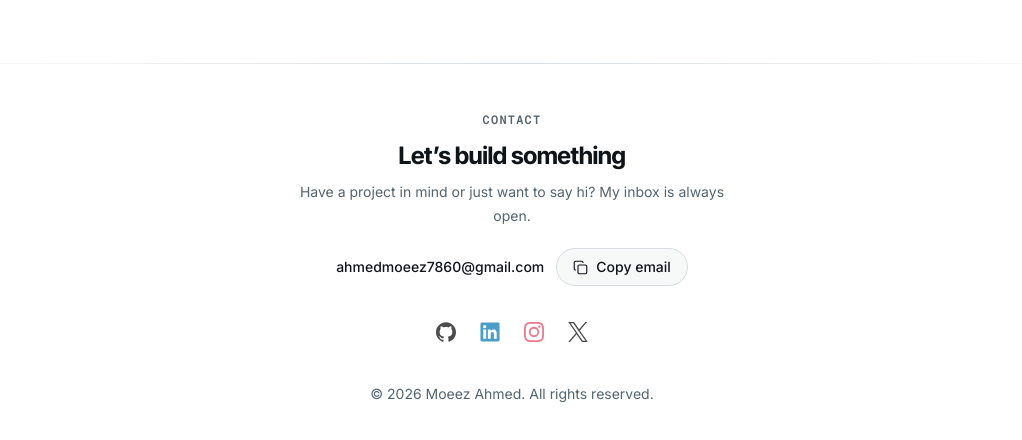
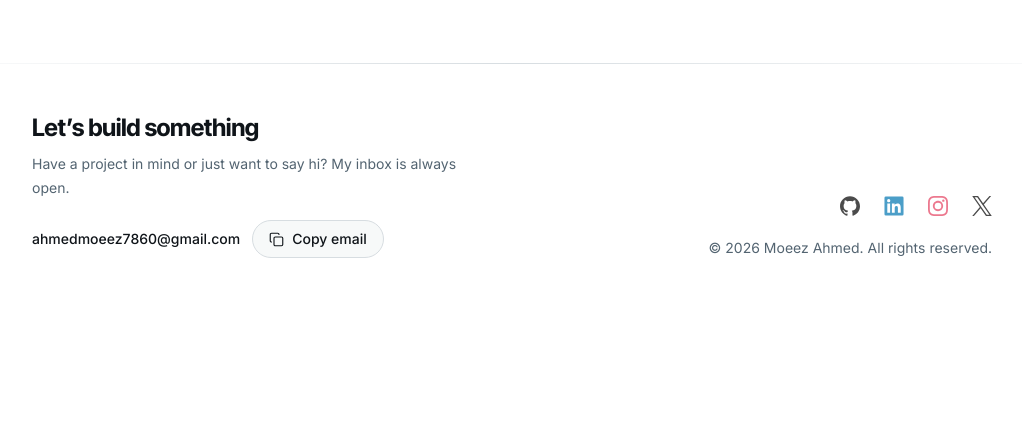
Before and after one commit to Moeez34/portfolio-new, a React (Vite) app: page / in a window 1280 px wide. Shown: the part 2942-3382 px from the top of the page, without its empty margins (128-1150 px from the left). After the commit the page ends 3240 px from the top, so only its background shows below. Built offline with nearby package versions, Linux system fonts and the light colour scheme; no server answers.

Commit message:
Left-align footer CTA and remove contact label

```diff
--- a/src/components/Footer.jsx
+++ b/src/components/Footer.jsx
@@ -58,12 +58,9 @@ export default function Footer() {
   return (
     <footer className="w-full">
       <div className="h-px w-full bg-gradient-to-r from-transparent via-ink-border to-transparent" />
-      <div className="mx-auto flex max-w-5xl flex-col items-center gap-9 px-4 pb-10 pt-12 sm:px-8">
-        <div className="flex flex-col items-center text-center">
-          <p className="font-mono text-xs font-semibold uppercase tracking-[0.1em] text-ink-kicker">
-            Contact
-          </p>
-          <h2 className="mt-3 font-display text-xl font-bold tracking-[-0.02em] text-ink-title sm:text-2xl">
+      <div className="mx-auto flex max-w-5xl flex-col gap-8 px-4 pb-10 pt-12 sm:px-8 md:flex-row md:items-end md:justify-between">
+        <div className="flex flex-col items-start text-left">
+          <h2 className="font-display text-xl font-bold tracking-[-0.02em] text-ink-title sm:text-2xl">
             Let&rsquo;s build something
           </h2>
           <p className="mt-2 max-w-md text-sm leading-6 text-ink-muted">
@@ -71,7 +68,7 @@ export default function Footer() {
             open.
           </p>
 
-          <div className="mt-5 flex flex-col items-center gap-3 sm:flex-row">
+          <div className="mt-5 flex flex-col items-start gap-3 sm:flex-row sm:items-center">
             <a
               href={`mailto:${profile.email}`}
               className="text-sm font-medium text-ink-text underline-offset-4 transition-colors hover:text-ink-muted hover:underline"
@@ -98,6 +95,7 @@ export default function Footer() {
           </span>
         </div>
 
+        <div className="flex flex-col items-start gap-4 md:items-end">
           <ul className="flex items-center gap-5 sm:gap-6">
             {socials.map((social) => (
               <li key={social.label}>
@@ -122,9 +120,10 @@ export default function Footer() {
             ))}
           </ul>
 
-        <p className="text-center text-sm text-ink-muted">
+          <p className="text-center text-sm text-ink-muted md:text-right">
             © {new Date().getFullYear()} Moeez Ahmed. All rights reserved.
           </p>
+        </div>
       </div>
     </footer>
   );
```
Lines whose indentation alone changed are shown as unchanged.
